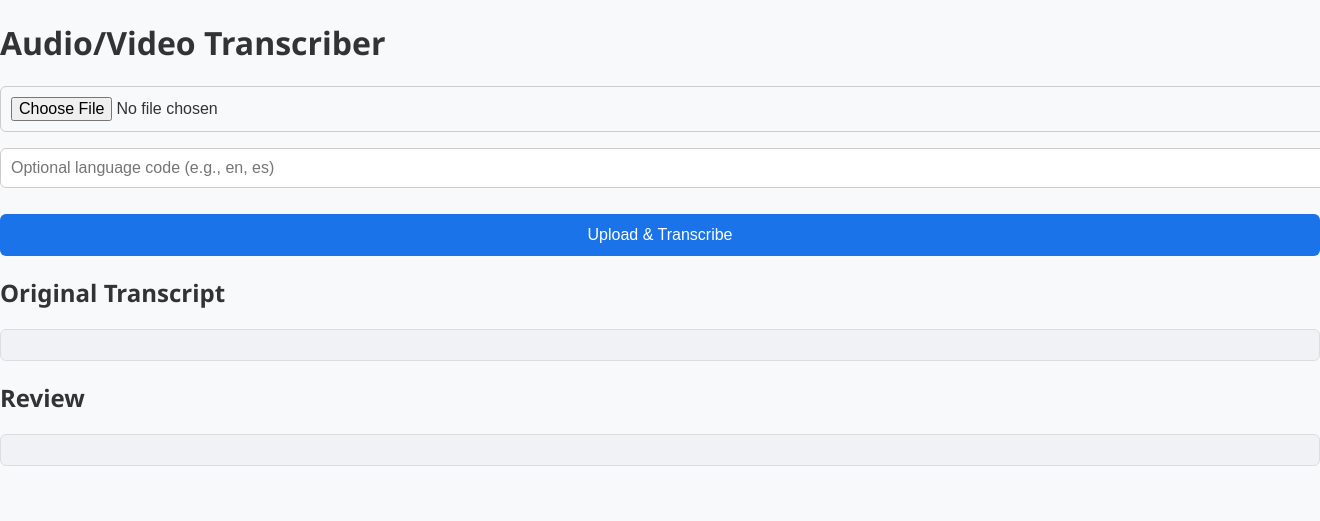
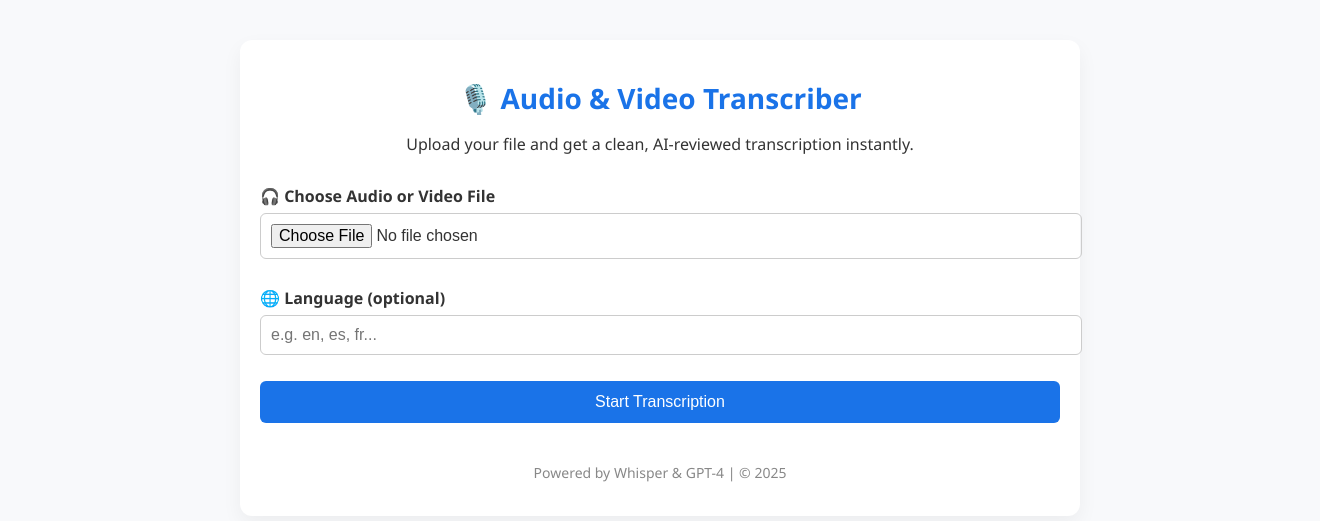
Before and after one commit to azyMD/transcribe, a Flask app: page / in a window 1320 px wide; the page is wider, and only the part inside the window is pictured. Shown: the top 521 px of that part. Run offline with Flask 3, Linux system fonts and the light colour scheme.

Commit message:
Update index.html

```diff
--- a/templates/index.html
+++ b/templates/index.html
@@ -7,20 +7,38 @@
   <link rel="stylesheet" href="/static/style.css">
 </head>
 <body>
-  <div class="container">
-    <h1>Audio/Video Transcriber</h1>
-    <input type="file" id="fileInput">
-    <input type="text" id="language" placeholder="Optional language code (e.g., en, es)">
-    <button onclick="uploadFile()">Upload & Transcribe</button>
+  <div class="wrapper">
+    <header>
+      <h1>🎙️ Audio & Video Transcriber</h1>
+      <p>Upload your file and get a clean, AI-reviewed transcription instantly.</p>
+    </header>
 
-    <div id="result">
-      <h2>Original Transcript</h2>
-      <pre id="original"></pre>
+    <section class="upload-box">
+      <label for="fileInput">🎧 Choose Audio or Video File</label>
+      <input type="file" id="fileInput" />
 
-      <h2>Review</h2>
-      <pre id="review"></pre>
-    </div>
+      <label for="language">🌐 Language (optional)</label>
+      <input type="text" id="language" placeholder="e.g. en, es, fr..." />
+
+      <button onclick="uploadFile()">Start Transcription</button>
+    </section>
+
+    <section id="results" class="results-box hidden">
+      <div>
+        <h2>📝 Original Transcription</h2>
+        <pre id="original"></pre>
+      </div>
+      <div>
+        <h2>✅ AI Review</h2>
+        <pre id="review"></pre>
+      </div>
+    </section>
+
+    <footer>
+      <p>Powered by Whisper & GPT-4 | © 2025</p>
+    </footer>
   </div>
+
   <script src="/static/script.js"></script>
 </body>
 </html>
```
